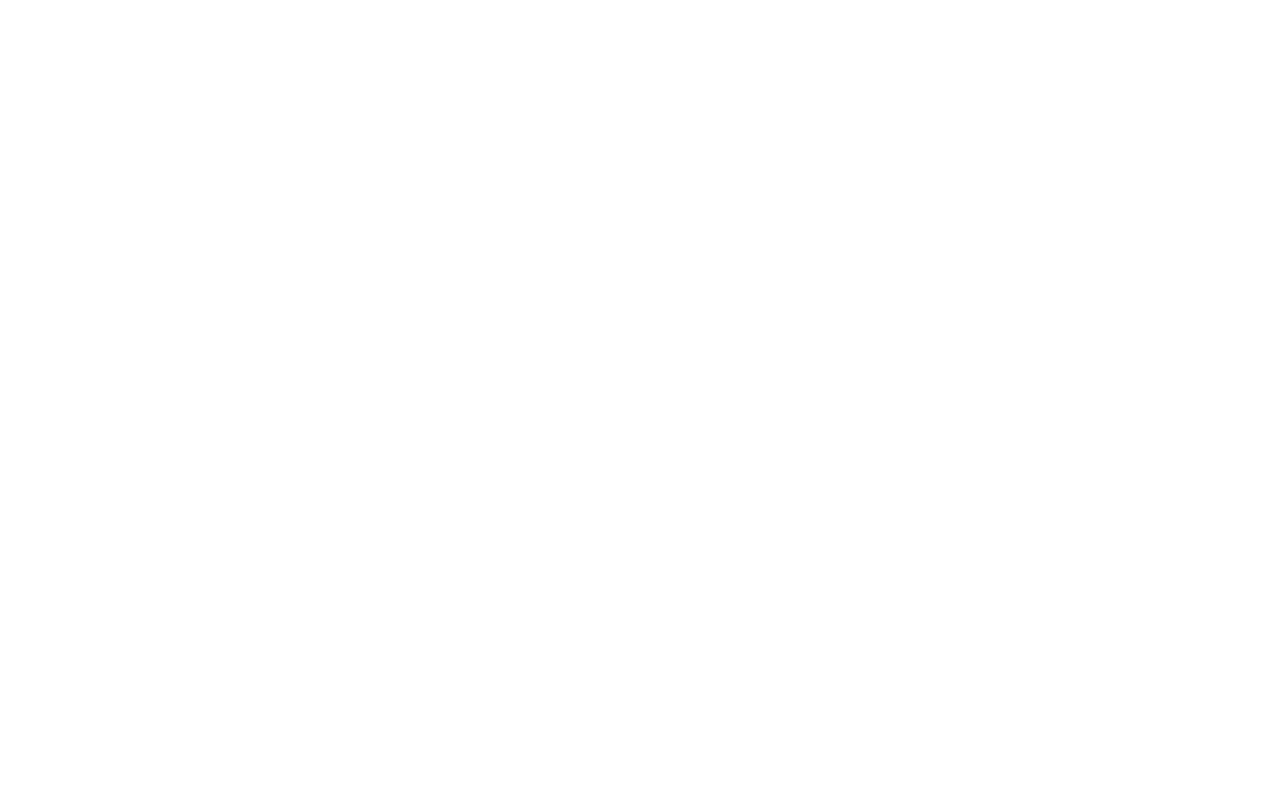
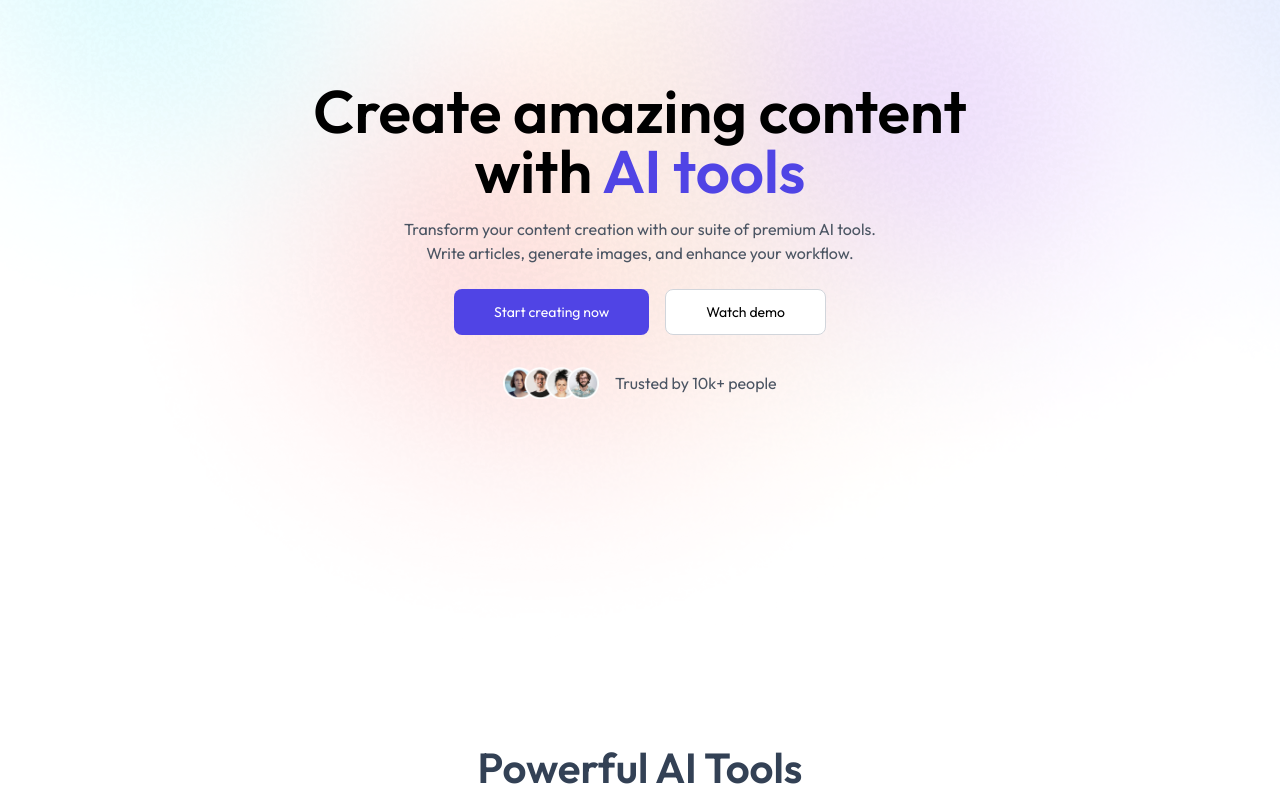
Before and after one commit to mortalvishal/QuickAI, a React (Vite) app in the folder client/: page / in a window 1280 px wide. Shown: the part 160-960 px from the top of the page. Before the commit the page ends 800 px from the top, so only its background shows below. Built offline with nearby package versions, Linux system fonts and the light colour scheme; no server answers.

Commit message:
Add Hero and AITools components to Home page for enhanced user experience

```diff
--- a/client/src/pages/Home.jsx
+++ b/client/src/pages/Home.jsx
@@ -1,10 +1,14 @@
 import React from 'react'
 import Navbar from '../components/Navbar'
+import Hero from '../components/Hero'
+import AITools from '../components/AITools'
 
 export const Home = () => {
   return (
     <>
        <Navbar/>
+       <Hero/>
+       <AITools/>
     </>
   )
 }
```
